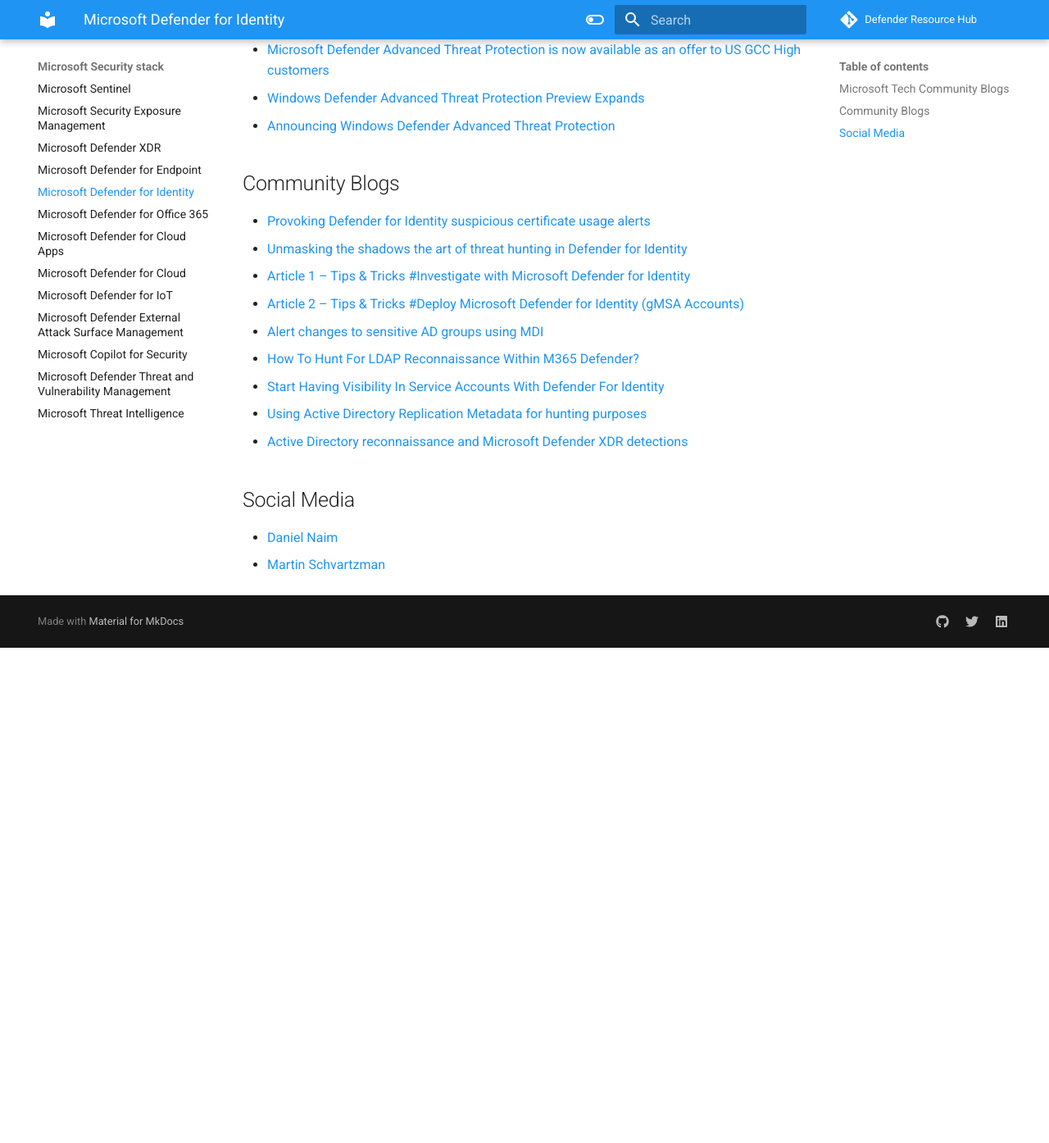
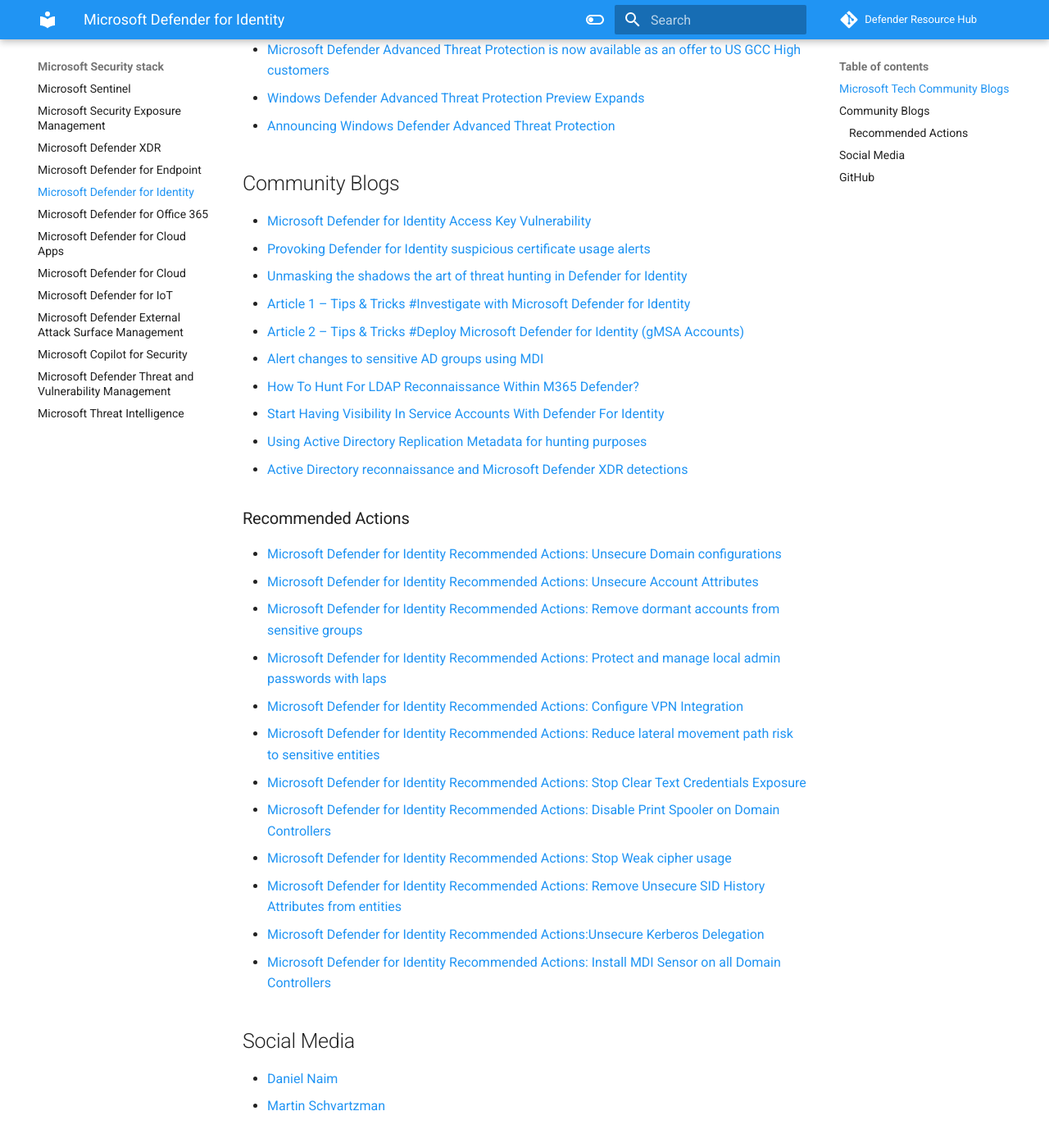
Before and after one commit to alexverboon/DefenderResourceHub, an MkDocs documentation site: the page built from docs/mdi.md, in a window 1280 px wide and 1400 px high, scrolled down 1053 px. Shown: the top 1394 px of the window at 82% size. Built offline with MkDocs 1.6.1 and Material for MkDocs 9.7.7, drawn with Linux system fonts in a browser that asks for light colours; comment, search, counter and statistics services are not loaded; before the commit the page ends 1843 px from its top, so only the background shows below that; some of the changed text lies outside the part shown.

Commit message:
Update July 19

```diff
--- a/docs/mdi.md
+++ b/docs/mdi.md
@@ -31,6 +31,7 @@
 
 ## Community Blogs
 
+- [Microsoft Defender for Identity Access Key Vulnerability](https://thalpius.com/2024/07/18/microsoft-defender-for-identity-access-key-vulnerability/)
 - [Provoking Defender for Identity suspicious certificate usage alerts](https://tech.nicolonsky.ch/provoking-defender-for-identity-suspicious-certificate-usage-alerts/)
 - [Unmasking the shadows the art of threat hunting in Defender for Identity](https://cyberdom.blog/2023/12/09/unmasking-the-shadows-the-art-of-threat-hunting-in-defender-for-identity/)
 - [Article 1 – Tips & Tricks #Investigate with Microsoft Defender for Identity](https://www.linkedin.com/pulse/article-1-tips-tricks-investigate-microsoft-defender-pasquier-ceh/)
@@ -41,7 +42,27 @@
 - [Using Active Directory Replication Metadata for hunting purposes](https://security-tzu.com/2020/11/09/active-directory-replication-metadata-for-forensics-purposes/)
 - [Active Directory reconnaissance and Microsoft Defender XDR detections](https://derkvanderwoude.medium.com/active-directory-reconnaissance-and-microsoft-defender-xdr-detections-845c0a8322b0)
 
+### Recommended Actions
+
+- [Microsoft Defender for Identity Recommended Actions: Unsecure Domain configurations](https://thalpius.com/2023/06/09/microsoft-defender-for-identity-recommended-actions-resolve-unsecure-domain-configurations/)
+- [Microsoft Defender for Identity Recommended Actions: Unsecure Account Attributes](https://thalpius.com/2023/06/19/microsoft-defender-for-identity-recommended-actions-unsecure-account-attributes/)
+- [Microsoft Defender for Identity Recommended Actions: Remove dormant accounts from sensitive groups](https://thalpius.com/2023/07/11/microsoft-defender-for-identity-recommended-actions-remove-dormant-accounts-from-sensitive-groups/)
+- [Microsoft Defender for Identity Recommended Actions: Protect and manage local admin passwords with laps](https://thalpius.com/2023/08/17/microsoft-defender-for-identity-recommended-actions-protect-and-manage-local-admin-passwords-with-microsoft-laps/)
+- [Microsoft Defender for Identity Recommended Actions: Configure VPN Integration](https://thalpius.com/2023/12/06/microsoft-defender-for-identity-recommended-actions-configure-vpn-integration/)
+- [Microsoft Defender for Identity Recommended Actions: Reduce lateral movement path risk to sensitive entities](https://thalpius.com/2024/01/15/microsoft-defender-for-identity-recommended-actions-reduce-lateral-movement-path-risk-to-sensitive-entities/)
+- [Microsoft Defender for Identity Recommended Actions: Stop Clear Text Credentials Exposure](https://thalpius.com/2024/01/23/microsoft-defender-for-identity-recommended-actions-stop-clear-text-credentials-exposure/)
+- [Microsoft Defender for Identity Recommended Actions: Disable Print Spooler on Domain Controllers](https://thalpius.com/2024/02/16/microsoft-defender-for-identity-recommended-actions-disable-print-spooler-service-on-domain-controllers/)
+- [Microsoft Defender for Identity Recommended Actions: Stop Weak cipher usage](https://thalpius.com/2024/03/10/microsoft-defender-for-identity-recommended-actions-disable-print-spooler-service-on-domain-controllers-2/)
+- [Microsoft Defender for Identity Recommended Actions: Remove Unsecure SID History Attributes from entities](https://thalpius.com/2024/04/13/microsoft-defender-for-identity-recommended-actions-remove-unsecure-sid-history-attributes-from-entities/)
+- [Microsoft Defender for Identity Recommended Actions:Unsecure Kerberos Delegation](https://thalpius.com/2024/05/31/microsoft-defender-for-identity-recommended-actions-unsecure-kerberos-delegation/)
+- [Microsoft Defender for Identity Recommended Actions: Install MDI Sensor on all Domain Controllers](https://thalpius.com/2024/06/05/microsoft-defender-for-identity-recommended-actions-install-defender-for-identity-sensor-on-all-domain-controllers/)
+
 ## Social Media
 
 - [Daniel Naim](https://twitter.com/naimious)
 - [Martin Schvartzman](https://twitter.com/martin77s)
+
+## GitHub
+
+- [Raymond Roethof - Defender for Identity Tools](https://github.com/thalpius?tab=repositories)
+- [Defender for Identity Sizing Tool](https://github.com/microsoft/Microsoft-Defender-for-Identity-Sizing-Tool)
```
Also changed, not shown: docs/learn.md (+1 -0 lines), docs/mde.md (+1 -0 lines), docs/sentinel.md (+1 -0 lines).
